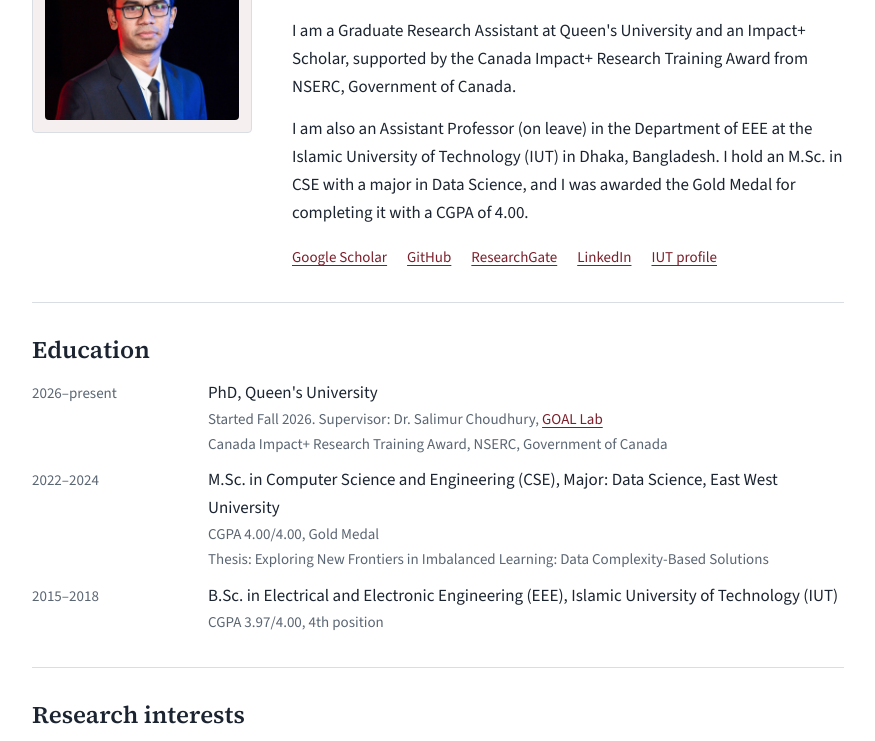
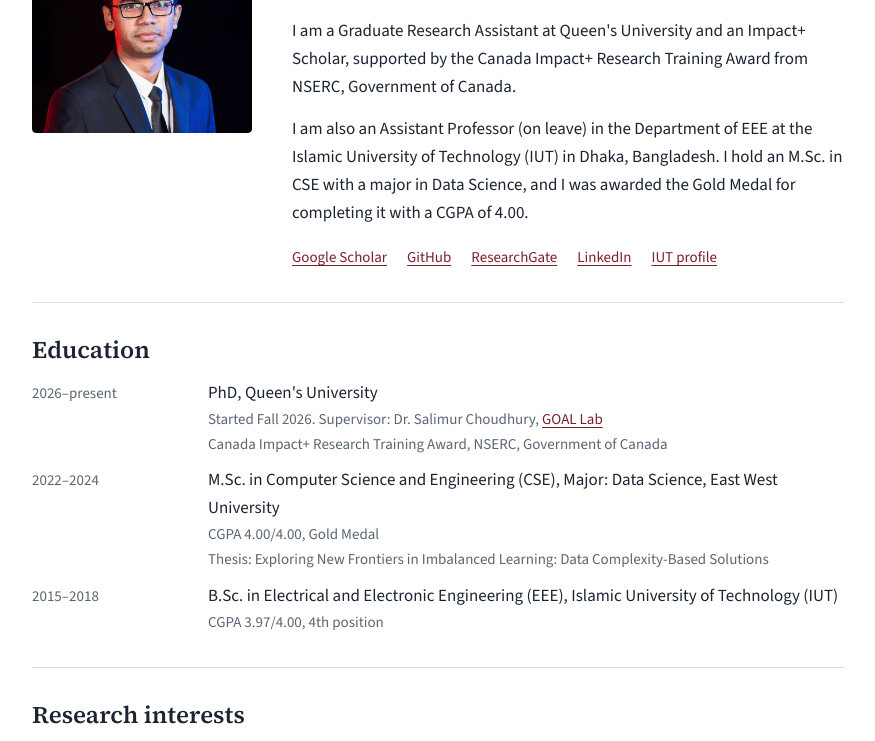
Before and after one commit to newaz-aa/newaz-aa.github.io, a plain HTML site: page index.html in a window 1280 px wide. Shown: the part 210-951 px from the top of the page, without its empty margins (202-1077 px from the left). Drawn offline with nearby package versions, Linux system fonts and the light colour scheme.

Commit message:
Remove leftover placeholder frame around the portrait
Co-Authored-By: Claude Sonnet 5.5 <noreply@anthropic.com>
Claude-Session: https://claude.ai/code/session_01F7ZeCyixEXzyeUnKyYkFA9

```diff
--- a/assets/style.css
+++ b/assets/style.css
@@ -43,7 +43,7 @@ section:first-of-type { border-top: 0; padding-top: 0; }
 .intro { display: grid; grid-template-columns: 220px 1fr; gap: 40px; align-items: start; }
 .titles { color: var(--muted); font-size: 18px; margin: 0 0 20px; }
 .titles span { display: block; }
-.portrait { order: -1; width: 220px; aspect-ratio: 1 / 1; background: var(--accent-soft); border: 1px solid var(--rule); border-radius: 4px; display: grid; place-items: center; color: var(--muted); font-size: 14px; text-align: center; padding: 12px; }
+.portrait { order: -1; width: 220px; aspect-ratio: 1 / 1; border-radius: 4px; overflow: hidden; }
 .portrait img { width: 100%; height: 100%; object-fit: cover; border-radius: 4px; display: block; }
 
 .links { list-style: none; margin: 18px 0 0; padding: 0; display: flex; flex-wrap: wrap; gap: 6px 20px; font-size: 15px; }
```
